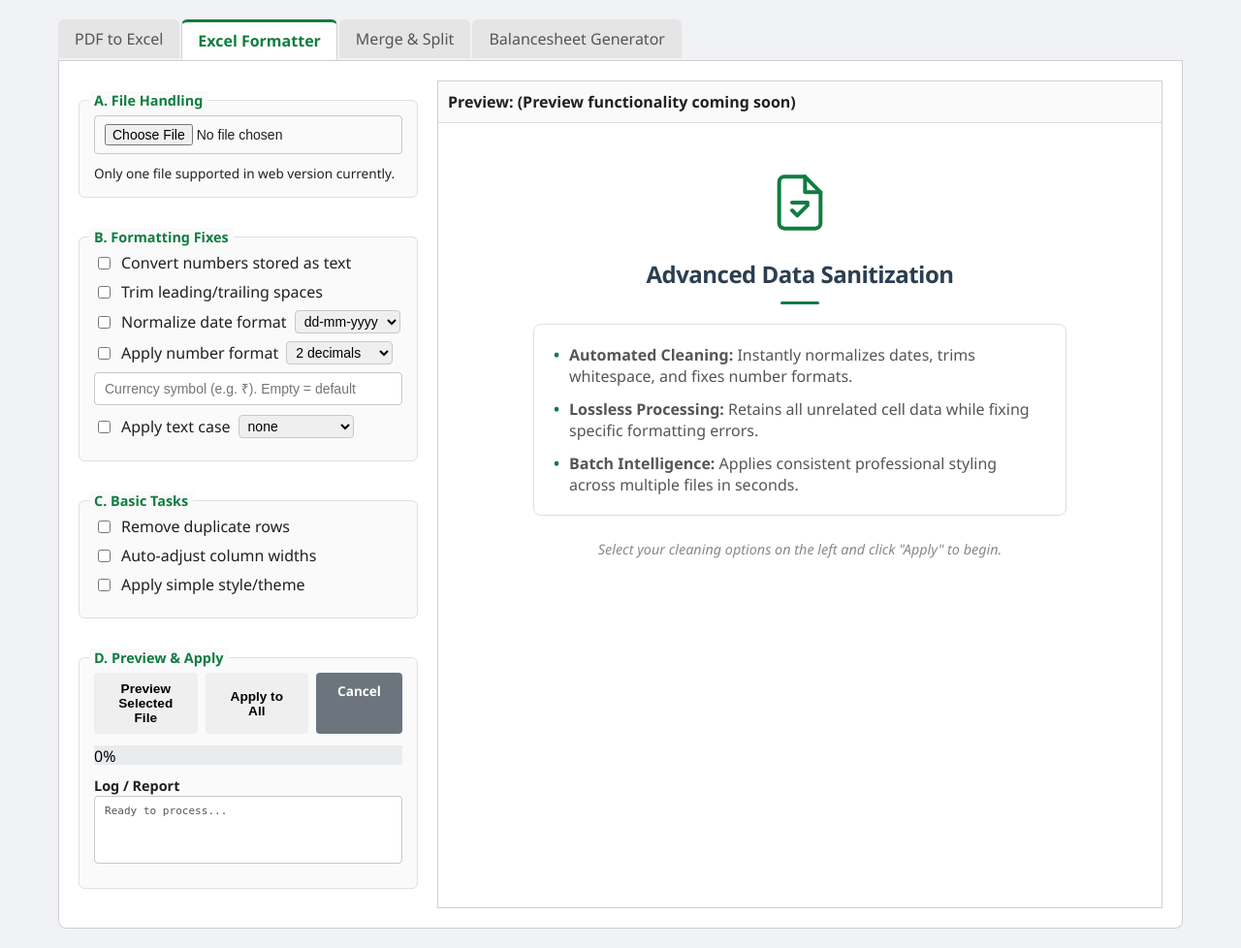
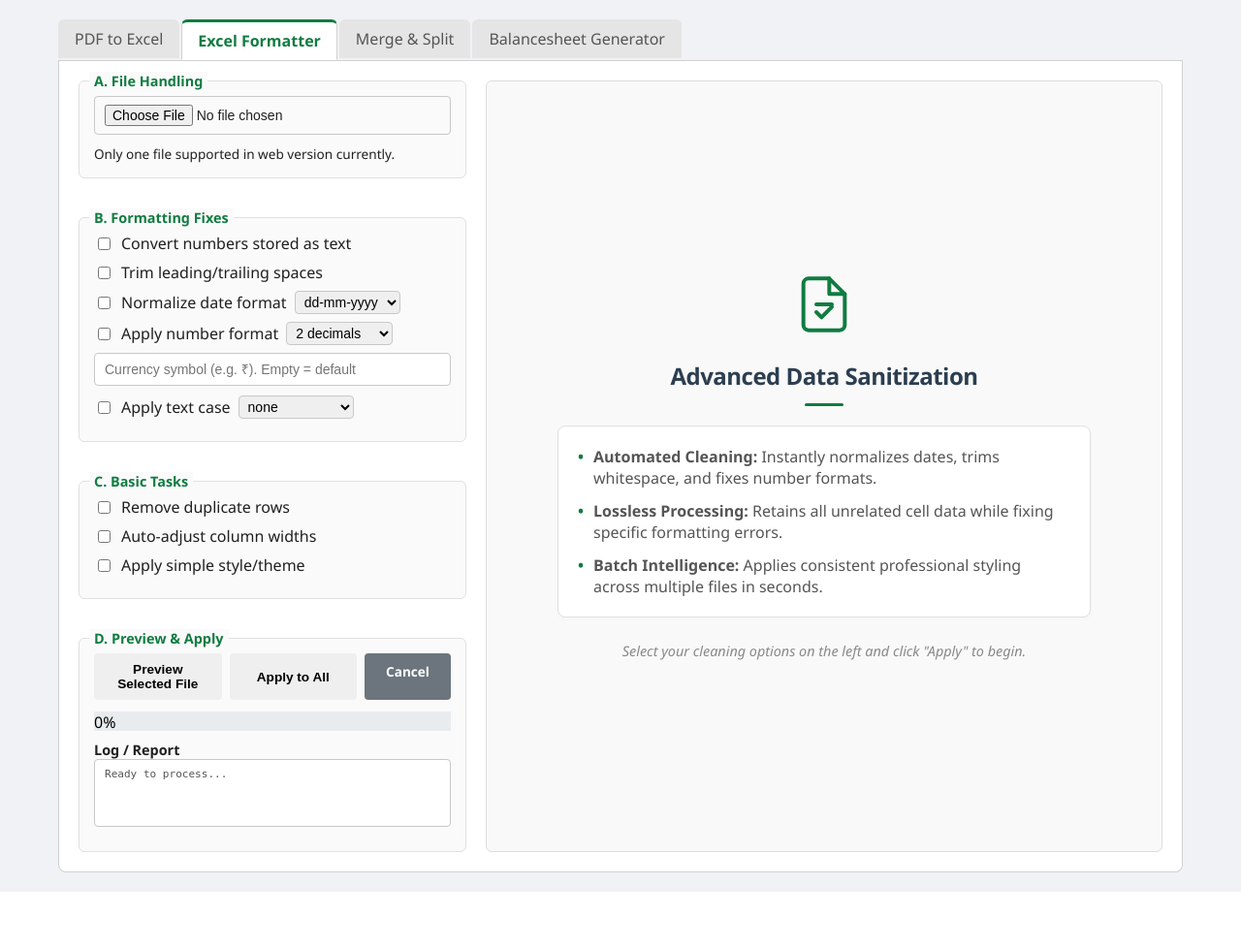
Before and after one commit to uniqueabhishek/CA-Office-Suite, a Flask app: page /formatter in a window 1280 px wide. Shown: the part 54-1032 px from the top of the page at 97% size. After the commit the page ends 974 px from the top, so only its background shows below. Run offline with Flask 3, Linux system fonts and the light colour scheme.

Commit message:
fix: consistent two-column layout for formatter tab, prevent scrollbar shift
Rewrote formatter.html to use same inline CSS grid (400px + 1fr) as
merge tab, removing the split-layout class dependency. Added
overflow-y: scroll on html to prevent layout shift from scrollbar
appearing/disappearing between tabs.

```diff
--- a/flask_app/static/style.css
+++ b/flask_app/static/style.css
@@ -9,6 +9,10 @@
   --text-dark: #202020;
   --text-muted: #555555;
   --border-color: #e0e0e0;
+}
+
+html {
+  overflow-y: scroll; /* Always show scrollbar to prevent layout shift between tabs */
 }
 
 body {
--- a/flask_app/templates/formatter.html
+++ b/flask_app/templates/formatter.html
@@ -2,13 +2,13 @@
 {% block title %}Excel Formatter | CA Office Suite{% endblock %}
 
 {% block content %}
-<form action="{{ url_for('formatter') }}" method="post" enctype="multipart/form-data" class="split-layout">
+<div style="display: grid; grid-template-columns: 400px 1fr; gap: 20px; width: 100%; box-sizing: border-box; flex: 1;">
 
     <!-- Left Panel: Controls -->
-    <div class="left-panel">
+    <form action="{{ url_for('formatter') }}" method="post" enctype="multipart/form-data" style="display: flex; flex-direction: column; height: 100%;">
 
         <!-- A. File Handling -->
-        <div class="group-box">
+        <div class="group-box" style="margin-top: 0;">
             <span class="group-title">A. File Handling</span>
             <input type="file" name="file" class="form-control" accept=".xlsx,.xls,.csv" required>
             <div class="mt-2 text-muted" style="font-size: 0.85em;">
@@ -81,7 +81,7 @@
         </div>
 
         <!-- D. Preview & Apply -->
-        <div class="group-box">
+        <div class="group-box" style="flex: 1; display: flex; flex-direction: column; margin-bottom: 0;">
             <span class="group-title">D. Preview & Apply</span>
 
             <div style="display: flex; gap: 8px; margin-bottom: 12px;">
@@ -96,26 +96,20 @@
             </div>
 
             <label style="font-weight: bold; font-size: 0.9em;">Log / Report</label>
-             <textarea class="form-control" rows="4" readonly style="resize: none; font-size: 0.85em; background: #fff; color: #555;">Ready to process...</textarea>
+            <textarea class="form-control" rows="4" readonly style="flex: 1; resize: none; font-size: 0.85em; background: #fff; color: #555;">Ready to process...</textarea>
         </div>
 
-    </div>
+    </form>
 
-    <!-- Right Panel: Preview -->
-    <div class="right-panel">
-        <div style="padding: 10px; border-bottom: 1px solid #ddd; font-weight: bold; background: #fafafa;">
-            Preview: (Preview functionality coming soon)
-        </div>
-        <div class="table-wrapper">
-            <!-- Feature Showcase -->
-            <div class="engine-showcase" style="text-align: center; padding: 40px; max-width: 550px; margin: 0 auto;">
-                <!-- Technical Icon -->
+    <!-- Right Panel: Hero Section -->
+    <div style="background: #f9f9f9; border: 1px solid #ddd; display: flex; align-items: center; justify-content: center; border-radius: 6px;">
+        <div class="engine-showcase" style="text-align: center; padding: 40px; max-width: 550px;">
             <div style="margin-bottom: 20px;">
                 <svg width="64" height="64" viewBox="0 0 24 24" fill="none" stroke="#107c41" stroke-width="1.5" stroke-linecap="round" stroke-linejoin="round">
                     <path d="M14 2H6a2 2 0 0 0-2 2v16a2 2 0 0 0 2 2h12a2 2 0 0 0 2-2V8z"></path>
                     <polyline points="14 2 14 8 20 8"></polyline>
-                        <path d="M9 15l2 2 4-4"></path> <!-- Checkmark -->
-                        <line x1="9" y1="12" x2="15" y2="12"></line> <!-- Data line -->
+                    <path d="M9 15l2 2 4-4"></path>
+                    <line x1="9" y1="12" x2="15" y2="12"></line>
                 </svg>
             </div>
 
@@ -144,7 +138,6 @@
             </div>
         </div>
     </div>
+
 </div>
-
-</form>
 {% endblock %}
```
Lines whose indentation alone changed are shown as unchanged.
